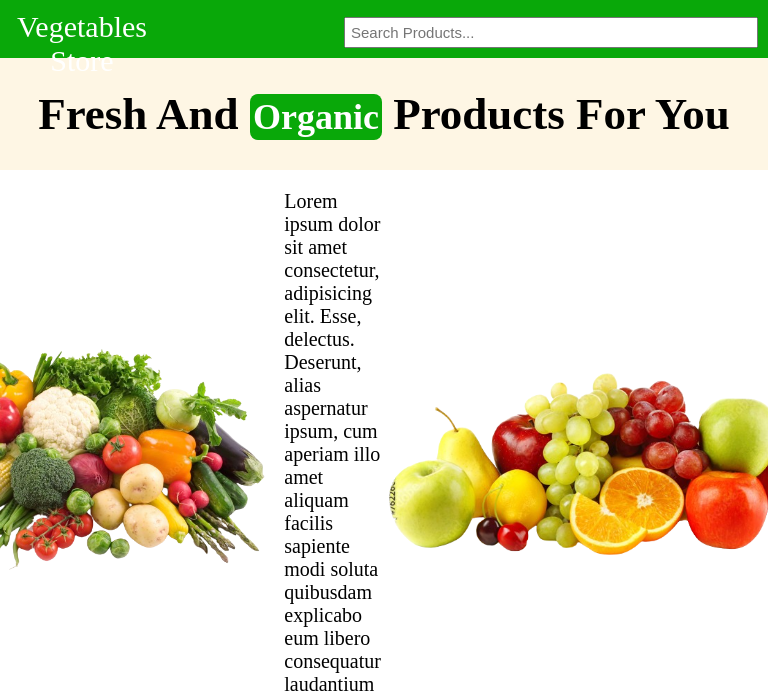
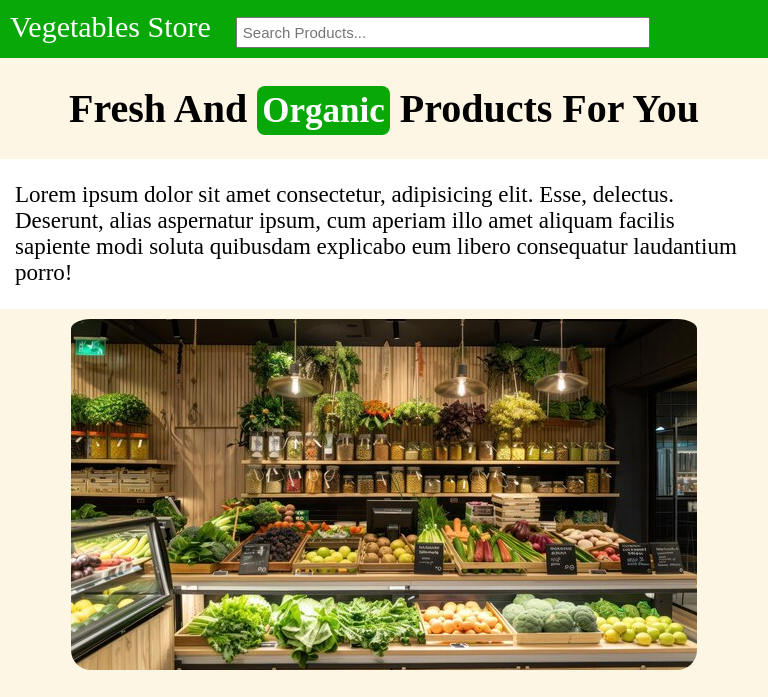
Before and after one commit to dipaligaikwad12/Media-Queries, a plain HTML site: page index.html in a window 768 px wide. Shown: the top 697 px of the page. Drawn offline with Linux system fonts and the light colour scheme.

Commit message:
media queries for tablet added

```diff
--- a/style.css
+++ b/style.css
@@ -222,3 +222,41 @@ body{
         margin-left: 10px;
     }
 }
+
+/*Tablet*/
+@media screen and (min-width: 501px) and (max-width: 769px)
+{
+    .heading{
+        text-align: center;
+        font-size: 40px;
+    }
+    .name-color{
+        color: #ffffff;
+        background-color: #09a809;
+        padding: 5px;
+        font-size: 35px;
+        border-radius: 8px;
+    }
+    .header-image{
+        display: none;
+    }
+    .paragraph-style{
+        font-size: 23px;
+        margin-left: 15px;
+        margin-right: 15px;
+    }
+    .header{
+        height: 38px;
+        background-color: #09a809;
+        color: #ffffff;
+        padding: 10px;
+        display: flex;
+    }
+    .search-box{
+        padding: 5px;
+        margin-top: 7px;
+        font-size: 15px;
+        width: 400px;
+        margin-left: 25px;
+    }
+}
```
